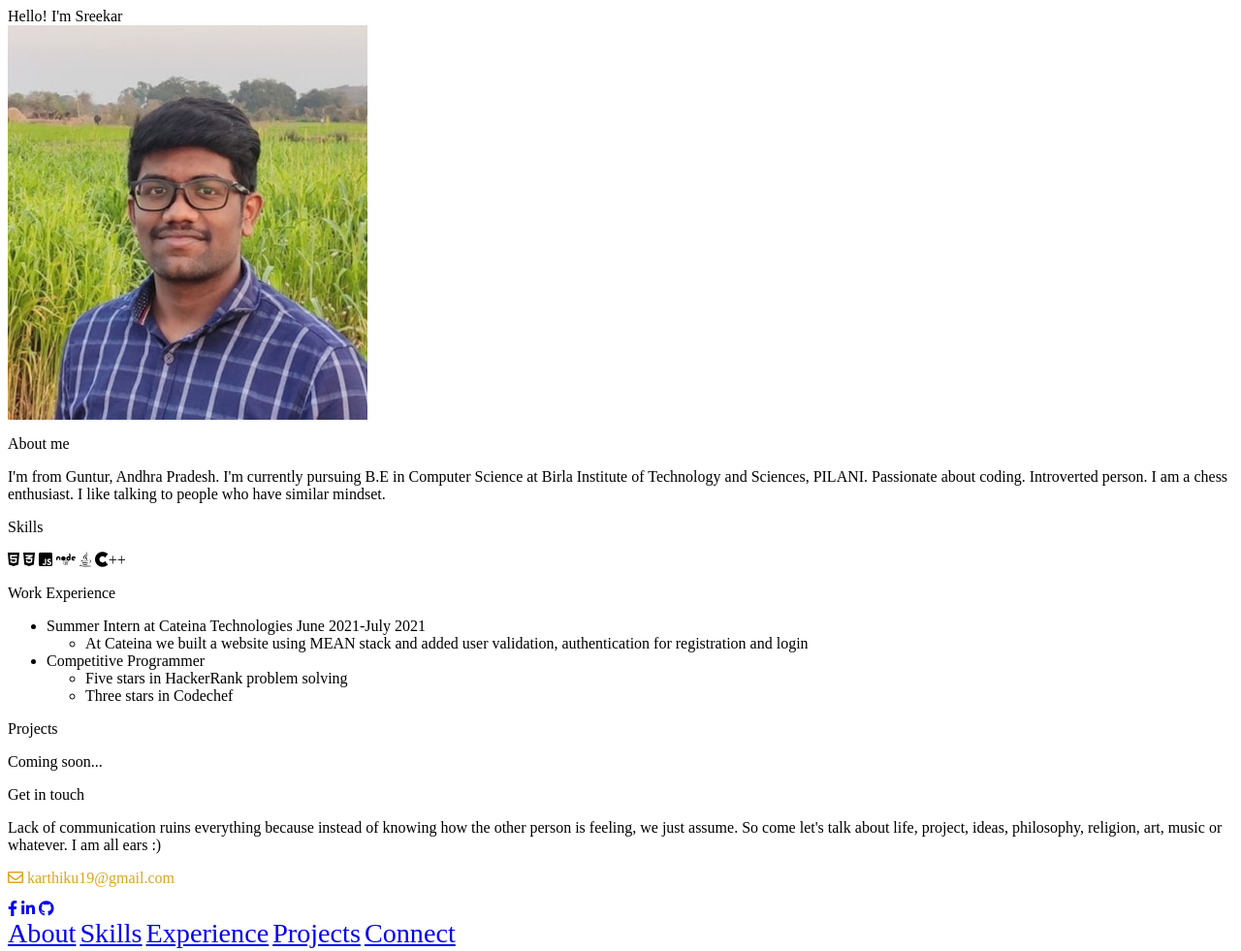
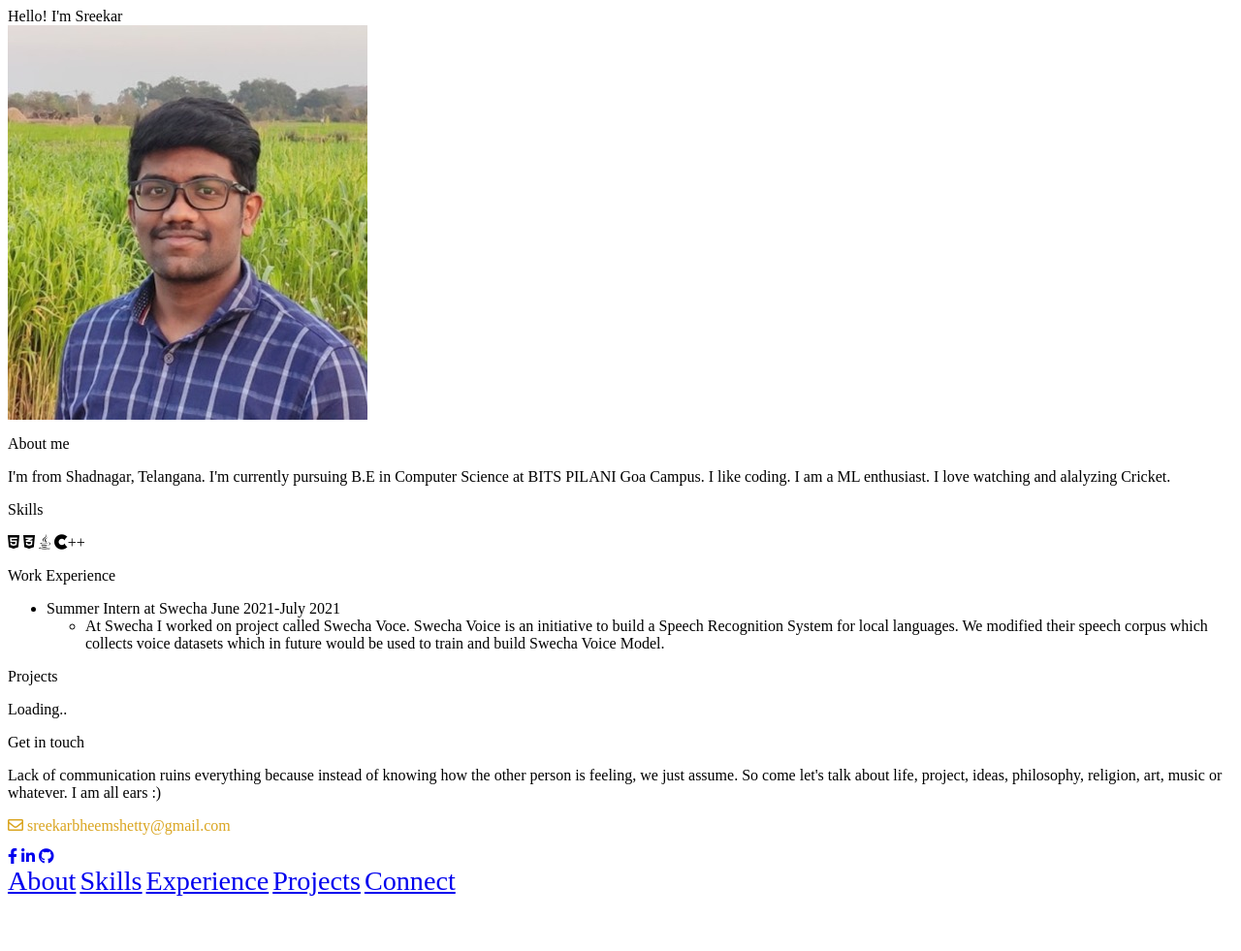
Before and after one commit to Sreekar-7/Sreekar-7.github.io, a plain HTML site: page index.html in a window 1280 px wide. Shown: the whole page at 97% size. After the commit the page ends 933 px from the top, so only its background shows below. Drawn offline with Linux system fonts and the light colour scheme; a script that the page names is missing.

Commit message:
Update index.html

```diff
--- a/index.html
+++ b/index.html
@@ -28,8 +28,8 @@
 
         <p id="about-heading">About me</p>
 
-        <p id="about-text">I'm from Guntur, Andhra Pradesh. I'm currently pursuing B.E in Computer Science at Birla Institute of Technology and Sciences, PILANI. Passionate about coding. Introverted person. I am a chess enthusiast. I like talking to people who have similar
-            mindset. </p>
+        <p id="about-text">I'm from Shadnagar, Telangana. I'm currently pursuing B.E in Computer Science at BITS PILANI Goa Campus. I like coding. I am a ML enthusiast. I love watching and alalyzing Cricket.
+         </p>
 
     </div>
 
@@ -38,8 +38,8 @@
         <div id="skills-grid">
             <i class="fab fa-html5 skill-item"></i>
             <i class="fab fa-css3-alt skill-item"></i>
-            <i class="fab fa-js-square skill-item"></i>
-            <i class="fab fa-node skill-item"></i>
+
+
             <i class="fab fa-java skill-item"></i>
             <i class="fab fa-cuttlefish skill-item">++</i>
         </div>
@@ -49,17 +49,15 @@
         <p id="experience-heading">Work Experience</p>
         <div id="exp-container">
             <ul>
-                <li>Summer Intern at Cateina Technologies June 2021-July 2021
+                <li>Summer Intern at Swecha June 2021-July 2021
                     <ul>
-                        <li>At Cateina we built a website using MEAN stack and added user validation, authentication for registration and login</li>
+                        <li>At Swecha I worked on project called Swecha Voce. Swecha Voice is an initiative to build a Speech
+                            Recognition System for local languages. We modified their speech corpus which collects voice datasets
+                            which in future would be used to train and build Swecha Voice Model.
+                        </li>
                     </ul>
                 </li>
-                <li>Competitive Programmer
-                    <ul>
-                        <li>Five stars in HackerRank problem solving</li>
-                        <li>Three stars in Codechef</li>
-                    </ul>
-                </li>
+
 
             </ul>
         </div>
@@ -69,7 +67,7 @@
     <div id="Projects">
         <p id="projects-heading">Projects</p>
         <p id="projects-text">
-            Coming soon...
+            Loading..
         </p>
     </div>
 
@@ -79,11 +77,11 @@
 
         <div id="mail">
             <p>
-                <i class="far fa-envelope" style="color:goldenrod">      karthiku19@gmail.com</i>
+                <i class="far fa-envelope" style="color:goldenrod">      sreekarbheemshetty@gmail.com</i>
             </p>
 
             <!-- <p>
-                <i class="far fa-envelope" style="color:goldenrod">      f20190089@goa.bits-pilani.ac.in</i>
+                <i class="far fa-envelope" style="color:goldenrod">      sreekarbheemshetty@gmail.com</i>
             </p> -->
 
             <!-- <p>
@@ -93,9 +91,9 @@
         </div>
 
         <div id="connect-icons">
-            <a href="https://www.facebook.com/karthik.uppalapati.503"> <i class="fab fa-facebook-f"></i></a>
-            <a href="https://www.linkedin.com/in/karthik-uppalapati-0234541a2/"><i class="fab fa-linkedin-in" ></i></a>
-            <a href="https://github.com/karthikuppalapati"><i class="fab fa-github" ></i></a>
+            <a href="https://www.facebook.com/sreekar.bheemshetty"> <i class="fab fa-facebook-f"></i></a>
+            <a href="https://www.linkedin.com/in/sreekar-bheemshetty-8010401bb/"><i class="fab fa-linkedin-in" ></i></a>
+            <a href="https://github.com/Sreekar-7"><i class="fab fa-github" ></i></a>
         </div>
 
 
```
